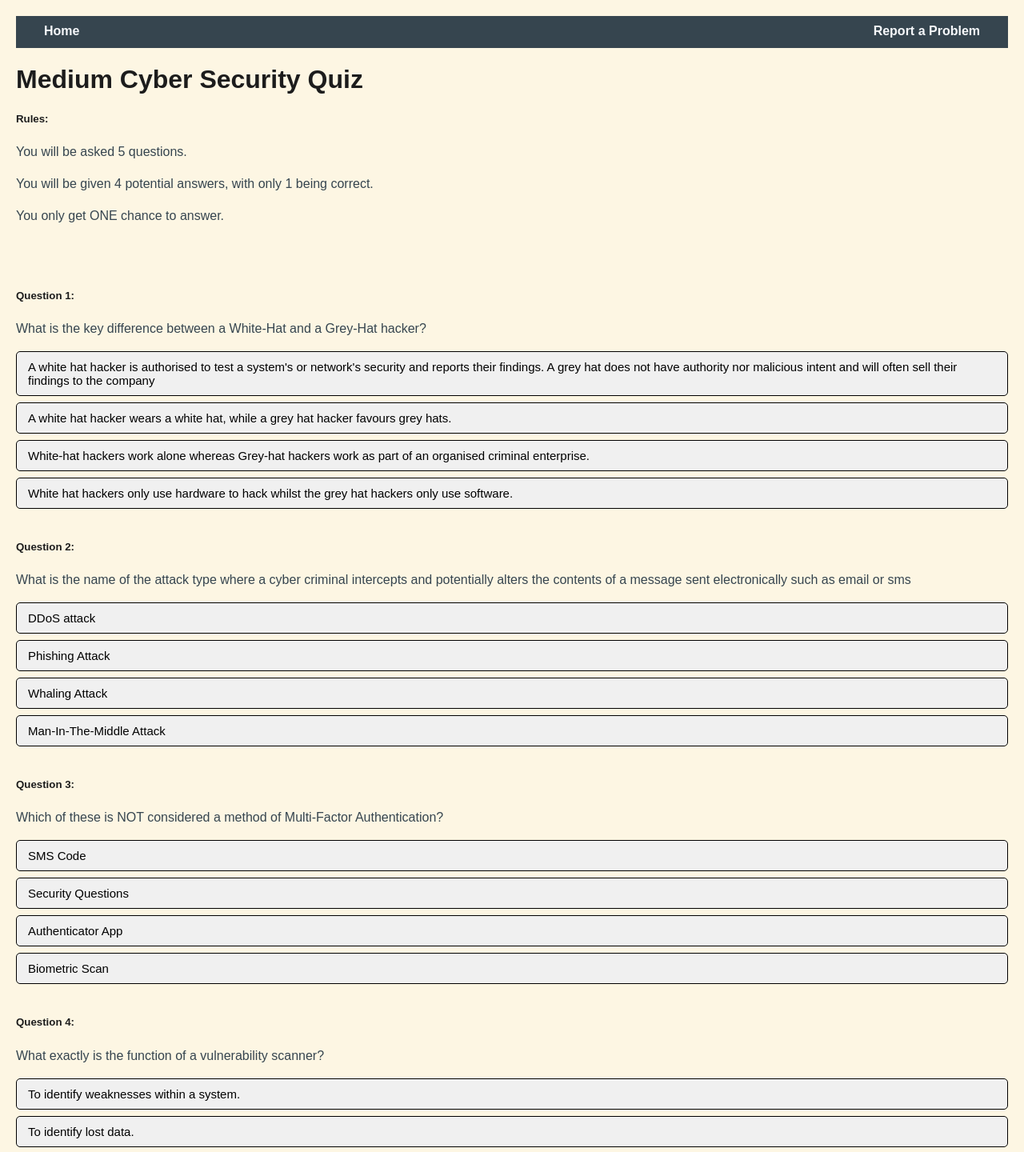
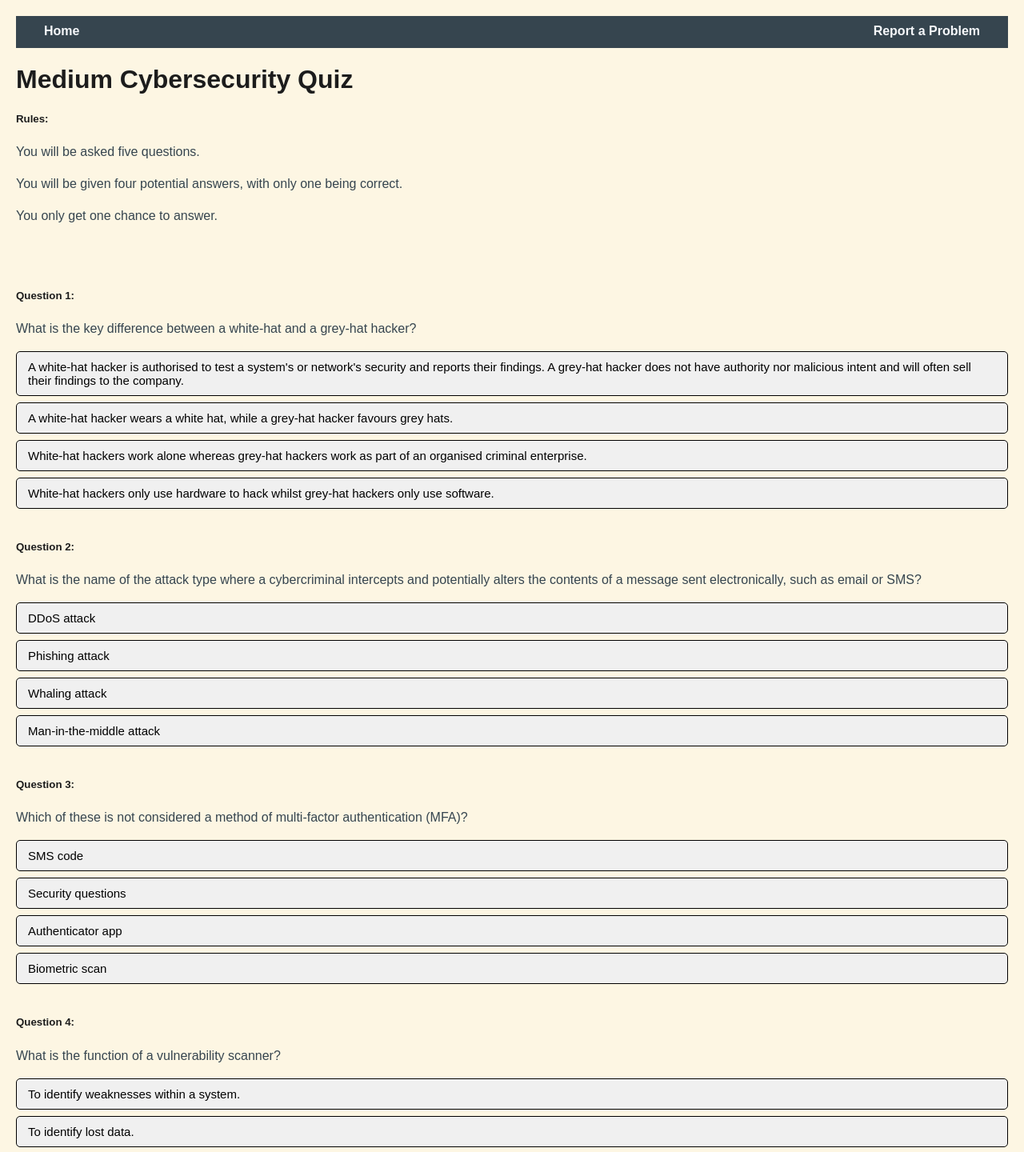
Before and after one commit to John-PaulSwaine/New-Quiz, a React (Vite) app: page /medium-cyber-security in a window 1280 px wide. Shown: the top 1440 px of the page at 80% size. Built offline with nearby package versions, Linux system fonts and the light colour scheme.

Commit message:
conducted a thorough SPaG check ensuring it is consistent with UK English, rather than switching between UK and US English

```diff
--- a/src/pages/basicCyberSecurity.jsx
+++ b/src/pages/basicCyberSecurity.jsx
@@ -38,43 +38,47 @@ const EasyCyberSecurity = () => {
 
   return (
     <div>
-      <h1>Easy Cyber Security Quiz</h1>
+      <h1>Easy Cybersecurity Quiz</h1>
       <h5>Rules:</h5>
-      <p>You will be asked 5 questions.</p>
-      <p>You will be given up to 4 potential answers, with only 1 being correct.</p>
-      <p>You only get ONE chance to answer.</p>
+      <p>You will be asked five questions.</p>
+      <p>You will be given up to four potential answers, with only one being correct.</p>
+      <p>You only get one chance to answer.</p>
       <br />
 
       <div>
         <h5>Question 1:</h5>
-            <p>What is cyber security?</p>
-            <button className={`answer-button ${getButtonClass('q1', 'q1_a1')}`} onClick={() => handleCorrectClick('q1_a1')} disabled={disabled.q1}>The protection of all things within the digital world, including, but not limited to computers, smartphones and networks.</button>
+        <p>What is cybersecurity?</p>
+        <button className={`answer-button ${getButtonClass('q1', 'q1_a1')}`} onClick={() => handleCorrectClick('q1_a1')} disabled={disabled.q1}>The protection of all things within the digital world, including, but not limited to, computers, smartphones and networks.</button>
         <button className={`answer-button ${getButtonClass('q1', 'q1_a2')}`} onClick={() => handleIncorrectClick('q1_a2')} disabled={disabled.q1}>Protecting a service user's information.</button>
         <button className={`answer-button ${getButtonClass('q1', 'q1_a3')}`} onClick={() => handleIncorrectClick('q1_a3')} disabled={disabled.q1}>The process of testing for weaknesses.</button>
         <button className={`answer-button ${getButtonClass('q1', 'q1_a4')}`} onClick={() => handleIncorrectClick('q1_a4')} disabled={disabled.q1}>Developing a new piece of software for use across the business.</button>
       </div>
+
       <div>
         <h5>Question 2:</h5>
         <p>Should you use the same password for everything?</p>
         <button className={`answer-button ${getButtonClass('q2', 'q2_a1')}`} onClick={() => handleIncorrectClick('q2_a1')} disabled={disabled.q2}>Yes.</button>
         <button className={`answer-button ${getButtonClass('q2', 'q2_a2')}`} onClick={() => handleCorrectClick('q2_a2')} disabled={disabled.q2}>No.</button>
       </div>
+
       <div>
         <h5>Question 3:</h5>
         <p>Why shouldn't you download from untrusted sources?</p>
-            <button className={`answer-button ${getButtonClass('q3', 'q3_a1')}`} onClick={() => handleCorrectClick('q3_a1')} disabled={disabled.q3}>The download may contain malware including viruses or spyware.</button>
-            <button className={`answer-button ${getButtonClass('q3', 'q3_a2')}`} onClick={() => handleIncorrectClick('q3_a2')} disabled={disabled.q3}>What do you mean I shouldn't?</button>
-            <button className={`answer-button ${getButtonClass('q3', 'q3_a3')}`} onClick={() => handleIncorrectClick('q3_a3')} disabled={disabled.q3}>Because doing so may prevent a company, such as McAfee from taking money for the same service.</button>
+        <button className={`answer-button ${getButtonClass('q3', 'q3_a1')}`} onClick={() => handleCorrectClick('q3_a1')} disabled={disabled.q3}>The download may contain malware, including viruses or spyware.</button>
+        <button className={`answer-button ${getButtonClass('q3', 'q3_a2')}`} onClick={() => handleIncorrectClick('q3_a2')} disabled={disabled.q3}>Untrusted sources usually have faster downloads.</button>
+        <button className={`answer-button ${getButtonClass('q3', 'q3_a3')}`} onClick={() => handleIncorrectClick('q3_a3')} disabled={disabled.q3}>Because doing so may prevent a company, such as McAfee, from taking money for the same service.</button>
         <button className={`answer-button ${getButtonClass('q3', 'q3_a4')}`} onClick={() => handleIncorrectClick('q3_a4')} disabled={disabled.q3}>There is no such thing as untrusted sources.</button>
       </div>
+
       <div>
         <h5>Question 4:</h5>
-            <p>In Cyber Security terms, what is a firewall?</p>
-            <button className={`answer-button ${getButtonClass('q4', 'q4_a1')}`} onClick={() => handleIncorrectClick('q4_a1')} disabled={disabled.q4}>A literal wall of fire</button>
+        <p>In cyber security terms, what is a firewall?</p>
+        <button className={`answer-button ${getButtonClass('q4', 'q4_a1')}`} onClick={() => handleIncorrectClick('q4_a1')} disabled={disabled.q4}>A literal wall of fire.</button>
         <button className={`answer-button ${getButtonClass('q4', 'q4_a2')}`} onClick={() => handleCorrectClick('q4_a2')} disabled={disabled.q4}>A piece of software to regulate traffic on a network and/or system to aid in protecting against unauthorised access.</button>
-            <button className={`answer-button ${getButtonClass('q4', 'q4_a3')}`} onClick={() => handleIncorrectClick('q4_a3')} disabled={disabled.q4}>A method of security designed by Leonardo Da Vinci</button>
-            <button className={`answer-button ${getButtonClass('q4', 'q4_a4')}`} onClick={() => handleIncorrectClick('q4_a3')} disabled={disabled.q4}>A method of hunting for vulnerabilities and bugs.</button>
+        <button className={`answer-button ${getButtonClass('q4', 'q4_a3')}`} onClick={() => handleIncorrectClick('q4_a3')} disabled={disabled.q4}>A software program that deletes viruses automatically.</button>
+        <button className={`answer-button ${getButtonClass('q4', 'q4_a4')}`} onClick={() => handleIncorrectClick('q4_a4')} disabled={disabled.q4}>A method of hunting for vulnerabilities and bugs.</button>
       </div>
+
       <div>
         <h5>Question 5:</h5>
         <p>What does VPN stand for?</p>
--- a/src/pages/hardCyberSecurity.jsx
+++ b/src/pages/hardCyberSecurity.jsx
@@ -17,16 +17,16 @@ const HardCyberSecurity = () => {
 
   const handleCorrectClick = (key) => {
     const questionId = key.split('_')[0];
-    setIsCorrectClick((prev) => ({ ...prev, [key]: true }));
-    setDisabled((prev) => ({ ...prev, [questionId]: true }));
-    setAnsweredQuestions((prev) => ({ ...prev, [questionId]: true }));
+    setIsCorrectClick(prev => ({ ...prev, [key]: true }));
+    setDisabled(prev => ({ ...prev, [questionId]: true }));
+    setAnsweredQuestions(prev => ({ ...prev, [questionId]: true }));
   };
 
   const handleIncorrectClick = (key) => {
     const questionId = key.split('_')[0];
-    setIsIncorrectClicked((prev) => ({ ...prev, [key]: true }));
-    setDisabled((prev) => ({ ...prev, [questionId]: true }));
-    setAnsweredQuestions((prev) => ({ ...prev, [questionId]: true }));
+    setIsIncorrectClicked(prev => ({ ...prev, [key]: true }));
+    setDisabled(prev => ({ ...prev, [questionId]: true }));
+    setAnsweredQuestions(prev => ({ ...prev, [questionId]: true }));
   };
 
   const getButtonClass = (questionId, answerKey) => {
@@ -38,35 +38,35 @@ const HardCyberSecurity = () => {
 
   return (
     <div>
-      <h1>Hard Cyber Security Quiz</h1>
+      <h1>Hard Cybersecurity Quiz</h1>
       <h5>Rules:</h5>
-      <p>You will be asked 5 questions.</p>
-      <p>You will be given 4 potential answers, with only 1 being correct.</p>
-      <p>You only get ONE chance to answer.</p>
+      <p>You will be asked five questions.</p>
+      <p>You will be given four potential answers, with only one being correct.</p>
+      <p>You only get one chance to answer.</p>
       <br />
 
       <div>
         <h5>Question 1:</h5>
         <p>In asymmetric encryption, which key is used to decrypt data encrypted with the public key?</p>
-        <button className={`answer-button ${getButtonClass('q1', 'q1_a1')}`} onClick={() => handleCorrectClick('q1_a1')} disabled={disabled.q1}>The Corresponding Private Key</button>
+        <button className={`answer-button ${getButtonClass('q1', 'q1_a1')}`} onClick={() => handleCorrectClick('q1_a1')} disabled={disabled.q1}>The corresponding private key</button>
         <button className={`answer-button ${getButtonClass('q1', 'q1_a2')}`} onClick={() => handleIncorrectClick('q1_a2')} disabled={disabled.q1}>The same public key</button>
-        <button className={`answer-button ${getButtonClass('q1', 'q1_a3')}`} onClick={() => handleIncorrectClick('q1_a3')} disabled={disabled.q1}> A shared symmetric key</button>
+        <button className={`answer-button ${getButtonClass('q1', 'q1_a3')}`} onClick={() => handleIncorrectClick('q1_a3')} disabled={disabled.q1}>A shared symmetric key</button>
         <button className={`answer-button ${getButtonClass('q1', 'q1_a4')}`} onClick={() => handleIncorrectClick('q1_a4')} disabled={disabled.q1}>A session key</button>
       </div>
       <div>
         <h5>Question 2:</h5>
-        <p>In cryptographic terms, what is "nonce"?</p>
+        <p>In cryptographic terms, what is a "nonce"?</p>
         <button className={`answer-button ${getButtonClass('q2', 'q2_a1')}`} onClick={() => handleIncorrectClick('q2_a1')} disabled={disabled.q2}>A hash function</button>
         <button className={`answer-button ${getButtonClass('q2', 'q2_a2')}`} onClick={() => handleIncorrectClick('q2_a2')} disabled={disabled.q2}>A brute-force script</button>
-        <button className={`answer-button ${getButtonClass('q2', 'q2_a3')}`} onClick={() => handleCorrectClick('q2_a3')} disabled={disabled.q2}>A number once used</button>
+        <button className={`answer-button ${getButtonClass('q2', 'q2_a3')}`} onClick={() => handleCorrectClick('q2_a3')} disabled={disabled.q2}>A number used once</button>
         <button className={`answer-button ${getButtonClass('q2', 'q2_a4')}`} onClick={() => handleIncorrectClick('q2_a4')} disabled={disabled.q2}>A password salt</button>
       </div>
       <div>
         <h5>Question 3:</h5>
         <p>What is the key difference between asymmetric and symmetric encryption?</p>
         <button className={`answer-button ${getButtonClass('q3', 'q3_a1')}`} onClick={() => handleIncorrectClick('q3_a1')} disabled={disabled.q3}>One uses tokens, the other does not</button>
-        <button className={`answer-button ${getButtonClass('q3', 'q3_a2')}`} onClick={() => handleIncorrectClick('q3_a2')} disabled={disabled.q3}>Both use same keys</button>
-        <button className={`answer-button ${getButtonClass('q3', 'q3_a3')}`} onClick={() => handleIncorrectClick('q3_a3')} disabled={disabled.q3}>Asymmetric is faster</button>
+        <button className={`answer-button ${getButtonClass('q3', 'q3_a2')}`} onClick={() => handleIncorrectClick('q3_a2')} disabled={disabled.q3}>Both use the same keys</button>
+        <button className={`answer-button ${getButtonClass('q3', 'q3_a3')}`} onClick={() => handleIncorrectClick('q3_a3')} disabled={disabled.q3}>Asymmetric encryption is faster</button>
         <button className={`answer-button ${getButtonClass('q3', 'q3_a4')}`} onClick={() => handleCorrectClick('q3_a4')} disabled={disabled.q3}>Symmetric uses one key while asymmetric uses key pairs</button>
       </div>
       <div>
@@ -80,7 +80,7 @@ const HardCyberSecurity = () => {
       <div>
         <h5>Question 5:</h5>
         <p>In digital certificates, what does the CA (Certificate Authority) do?</p>
-        <button className={`answer-button ${getButtonClass('q5', 'q5_a1')}`} onClick={() => handleIncorrectClick('q5_a1')} disabled={disabled.q5}>Encrypts Emails</button>
+        <button className={`answer-button ${getButtonClass('q5', 'q5_a1')}`} onClick={() => handleIncorrectClick('q5_a1')} disabled={disabled.q5}>Encrypts emails</button>
         <button className={`answer-button ${getButtonClass('q5', 'q5_a2')}`} onClick={() => handleCorrectClick('q5_a2')} disabled={disabled.q5}>Verifies and signs digital certificates</button>
         <button className={`answer-button ${getButtonClass('q5', 'q5_a3')}`} onClick={() => handleIncorrectClick('q5_a3')} disabled={disabled.q5}>Creates TLS handshakes</button>
         <button className={`answer-button ${getButtonClass('q5', 'q5_a4')}`} onClick={() => handleIncorrectClick('q5_a4')} disabled={disabled.q5}>Issues VPN keys</button>
--- a/src/pages/mediumCyberSecurity.jsx
+++ b/src/pages/mediumCyberSecurity.jsx
@@ -38,53 +38,61 @@ const MediumCyberSecurity = () => {
 
   return (
     <div>
-      <h1>Medium Cyber Security Quiz</h1>
+      <h1>Medium Cybersecurity Quiz</h1>
       <div>
         <h5>Rules:</h5>
-        <p>You will be asked 5 questions.</p>
-        <p>You will be given 4 potential answers, with only 1 being correct.</p>
-        <p>You only get ONE chance to answer.</p>
+        <p>You will be asked five questions.</p>
+        <p>You will be given four potential answers, with only one being correct.</p>
+        <p>You only get one chance to answer.</p>
       </div>
       <br />
 
       <div>
         <h5>Question 1:</h5>
-        <p>What is the key difference between a White-Hat and a Grey-Hat hacker?</p>
-        <button className={`answer-button ${getButtonClass('q1', 'q1_a1')}`} onClick={() => handleCorrectClick('q1_a1')} disabled={disabled.q1}>A white hat hacker is authorised to test a system's or network's security and reports their findings. A grey hat does not have authority nor malicious intent and will often sell their findings to the company</button>
-        <button className={`answer-button ${getButtonClass('q1', 'q1_a2')}`} onClick={() => handleIncorrectClick('q1_a2')} disabled={disabled.q1}>A white hat hacker wears a white hat, while a grey hat hacker favours grey hats.</button>
-        <button className={`answer-button ${getButtonClass('q1', 'q1_a3')}`} onClick={() => handleIncorrectClick('q1_a3')} disabled={disabled.q1}>White-hat hackers work alone whereas Grey-hat hackers work as part of an organised criminal enterprise.</button>
-        <button className={`answer-button ${getButtonClass('q1', 'q1_a4')}`} onClick={() => handleIncorrectClick('q1_a4')} disabled={disabled.q1}>White hat hackers only use hardware to hack whilst the grey hat hackers only use software.</button>
+        <p>What is the key difference between a white-hat and a grey-hat hacker?</p>
+        <button className={`answer-button ${getButtonClass('q1', 'q1_a1')}`} onClick={() => handleCorrectClick('q1_a1')} disabled={disabled.q1}>
+          A white-hat hacker is authorised to test a system's or network's security and reports their findings. A grey-hat hacker does not have authority nor malicious intent and will often sell their findings to the company.
+        </button>
+        <button className={`answer-button ${getButtonClass('q1', 'q1_a2')}`} onClick={() => handleIncorrectClick('q1_a2')} disabled={disabled.q1}>
+          A white-hat hacker wears a white hat, while a grey-hat hacker favours grey hats.
+        </button>
+        <button className={`answer-button ${getButtonClass('q1', 'q1_a3')}`} onClick={() => handleIncorrectClick('q1_a3')} disabled={disabled.q1}>
+          White-hat hackers work alone whereas grey-hat hackers work as part of an organised criminal enterprise.
+        </button>
+        <button className={`answer-button ${getButtonClass('q1', 'q1_a4')}`} onClick={() => handleIncorrectClick('q1_a4')} disabled={disabled.q1}>
+          White-hat hackers only use hardware to hack whilst grey-hat hackers only use software.
+        </button>
       </div>
       <div>
         <h5>Question 2:</h5>
-        <p>What is the name of the attack type where a cyber criminal intercepts and potentially alters the contents of a message sent electronically such as email or sms</p>
+        <p>What is the name of the attack type where a cybercriminal intercepts and potentially alters the contents of a message sent electronically, such as email or SMS?</p>
         <button className={`answer-button ${getButtonClass('q2', 'q2_a1')}`} onClick={() => handleIncorrectClick('q2_a1')} disabled={disabled.q2}>DDoS attack</button>
-        <button className={`answer-button ${getButtonClass('q2', 'q2_a2')}`} onClick={() => handleIncorrectClick('q2_a2')} disabled={disabled.q2}>Phishing Attack</button>
-        <button className={`answer-button ${getButtonClass('q2', 'q2_a3')}`} onClick={() => handleIncorrectClick('q2_a3')} disabled={disabled.q2}>Whaling Attack</button>
-        <button className={`answer-button ${getButtonClass('q2', 'q2_a4')}`} onClick={() => handleCorrectClick('q2_a4')} disabled={disabled.q2}>Man-In-The-Middle Attack</button>
+        <button className={`answer-button ${getButtonClass('q2', 'q2_a2')}`} onClick={() => handleIncorrectClick('q2_a2')} disabled={disabled.q2}>Phishing attack</button>
+        <button className={`answer-button ${getButtonClass('q2', 'q2_a3')}`} onClick={() => handleIncorrectClick('q2_a3')} disabled={disabled.q2}>Whaling attack</button>
+        <button className={`answer-button ${getButtonClass('q2', 'q2_a4')}`} onClick={() => handleCorrectClick('q2_a4')} disabled={disabled.q2}>Man-in-the-middle attack</button>
       </div>
       <div>
         <h5>Question 3:</h5>
-        <p>Which of these is NOT considered a method of Multi-Factor Authentication?</p>
-        <button className={`answer-button ${getButtonClass('q3', 'q3_a1')}`} onClick={() => handleIncorrectClick('q3_a1')} disabled={disabled.q3}>SMS Code</button>
-        <button className={`answer-button ${getButtonClass('q3', 'q3_a2')}`} onClick={() => handleCorrectClick('q3_a2')} disabled={disabled.q3}>Security Questions</button>
-        <button className={`answer-button ${getButtonClass('q3', 'q3_a3')}`} onClick={() => handleIncorrectClick('q3_a3')} disabled={disabled.q3}>Authenticator App</button>
-        <button className={`answer-button ${getButtonClass('q3', 'q3_a4')}`} onClick={() => handleIncorrectClick('q3_a4')} disabled={disabled.q3}>Biometric Scan</button>
+        <p>Which of these is not considered a method of multi-factor authentication (MFA)?</p>
+        <button className={`answer-button ${getButtonClass('q3', 'q3_a1')}`} onClick={() => handleIncorrectClick('q3_a1')} disabled={disabled.q3}>SMS code</button>
+        <button className={`answer-button ${getButtonClass('q3', 'q3_a2')}`} onClick={() => handleCorrectClick('q3_a2')} disabled={disabled.q3}>Security questions</button>
+        <button className={`answer-button ${getButtonClass('q3', 'q3_a3')}`} onClick={() => handleIncorrectClick('q3_a3')} disabled={disabled.q3}>Authenticator app</button>
+        <button className={`answer-button ${getButtonClass('q3', 'q3_a4')}`} onClick={() => handleIncorrectClick('q3_a4')} disabled={disabled.q3}>Biometric scan</button>
       </div>
       <div>
         <h5>Question 4:</h5>
-        <p>What exactly is the function of a vulnerability scanner?</p>
+        <p>What is the function of a vulnerability scanner?</p>
         <button className={`answer-button ${getButtonClass('q4', 'q4_a1')}`} onClick={() => handleCorrectClick('q4_a1')} disabled={disabled.q4}>To identify weaknesses within a system.</button>
         <button className={`answer-button ${getButtonClass('q4', 'q4_a2')}`} onClick={() => handleIncorrectClick('q4_a2')} disabled={disabled.q4}>To identify lost data.</button>
-        <button className={`answer-button ${getButtonClass('q4', 'q4_a3')}`} onClick={() => handleIncorrectClick('q4_a3')} disabled={disabled.q4}>To encrypt sensitive files on a network</button>
+        <button className={`answer-button ${getButtonClass('q4', 'q4_a3')}`} onClick={() => handleIncorrectClick('q4_a3')} disabled={disabled.q4}>To encrypt sensitive files on a network.</button>
         <button className={`answer-button ${getButtonClass('q4', 'q4_a4')}`} onClick={() => handleIncorrectClick('q4_a4')} disabled={disabled.q4}>To block unauthorised access.</button>
       </div>
       <div>
         <h5>Question 5:</h5>
         <p>What does the principle of 'least privilege' entail?</p>
-        <button className={`answer-button ${getButtonClass('q5', 'q5_a1')}`} onClick={() => handleIncorrectClick('q5_a1')} disabled={disabled.q5}>Giving administrative access to all users</button>
-        <button className={`answer-button ${getButtonClass('q5', 'q5_a2')}`} onClick={() => handleIncorrectClick('q5_a2')} disabled={disabled.q5}>Allowing temporary privilege to guests</button>
-        <button className={`answer-button ${getButtonClass('q5', 'q5_a3')}`} onClick={() => handleIncorrectClick('q5_a3')} disabled={disabled.q5}>Giving all privileges to a specific role</button>
+        <button className={`answer-button ${getButtonClass('q5', 'q5_a1')}`} onClick={() => handleIncorrectClick('q5_a1')} disabled={disabled.q5}>Giving administrative access to all users.</button>
+        <button className={`answer-button ${getButtonClass('q5', 'q5_a2')}`} onClick={() => handleIncorrectClick('q5_a2')} disabled={disabled.q5}>Allowing temporary privilege to guests.</button>
+        <button className={`answer-button ${getButtonClass('q5', 'q5_a3')}`} onClick={() => handleIncorrectClick('q5_a3')} disabled={disabled.q5}>Giving all privileges to a specific role.</button>
         <button className={`answer-button ${getButtonClass('q5', 'q5_a4')}`} onClick={() => handleCorrectClick('q5_a4')} disabled={disabled.q5}>Giving users the minimum access necessary to complete their task(s).</button>
       </div>
     </div>
```
Also changed, not shown: src/pages/home.jsx (+20 -19 lines), src/pages/reportAProblem.jsx (+13 -12 lines). Lines whose indentation alone changed are shown as unchanged.
